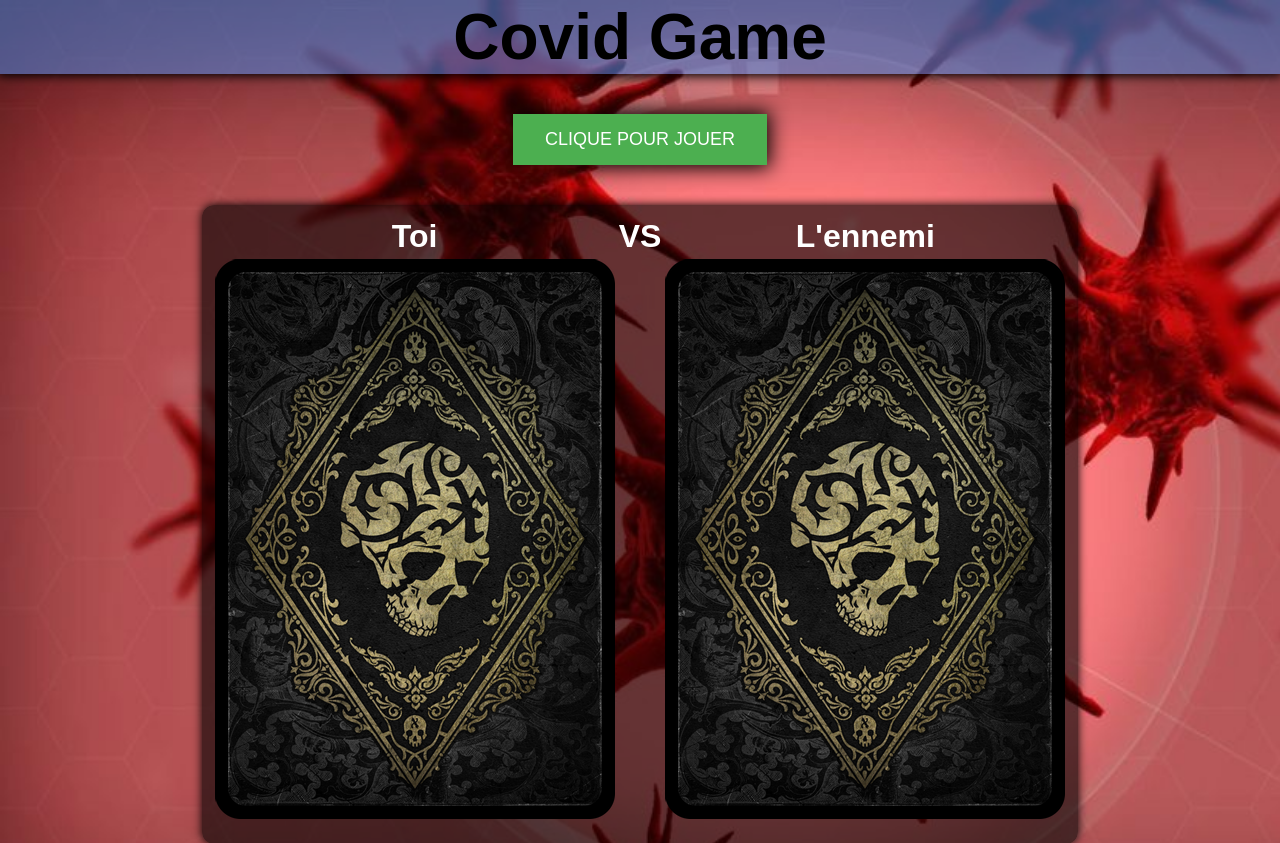
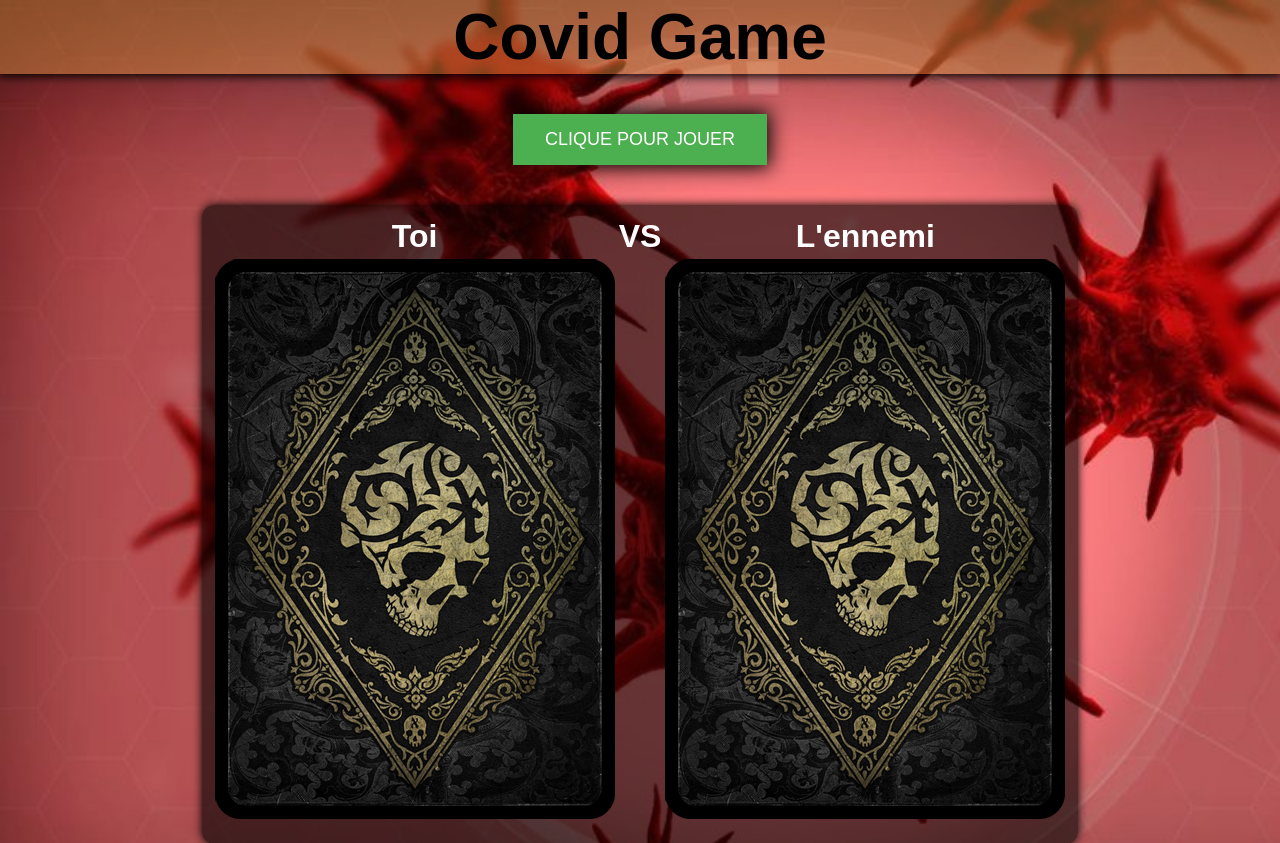
Before and after one commit to podzit/CovidGame, a PHP site: page / in a window 1280 px wide. Shown: the top 843 px of the page. Run offline with PHP 8.4, Linux system fonts and the light colour scheme.

Commit message:
changement couleur bannière titre

```diff
--- a/assets/main.css
+++ b/assets/main.css
@@ -18,7 +18,7 @@ body {
 h1 {
   text-align: center;
   margin: 0;
-  background: rgba(77, 139, 231, 0.541);
+  background: rgba(240, 173, 73, 0.37);
   /*background: linear-gradient(90deg, rgba(14,0,255,1) 0%, rgba(255,255,255,1) 50%, rgba(255,0,0,1) 100%);*/
   box-shadow: 0px 0px 10px 2px #000;
 }
```
